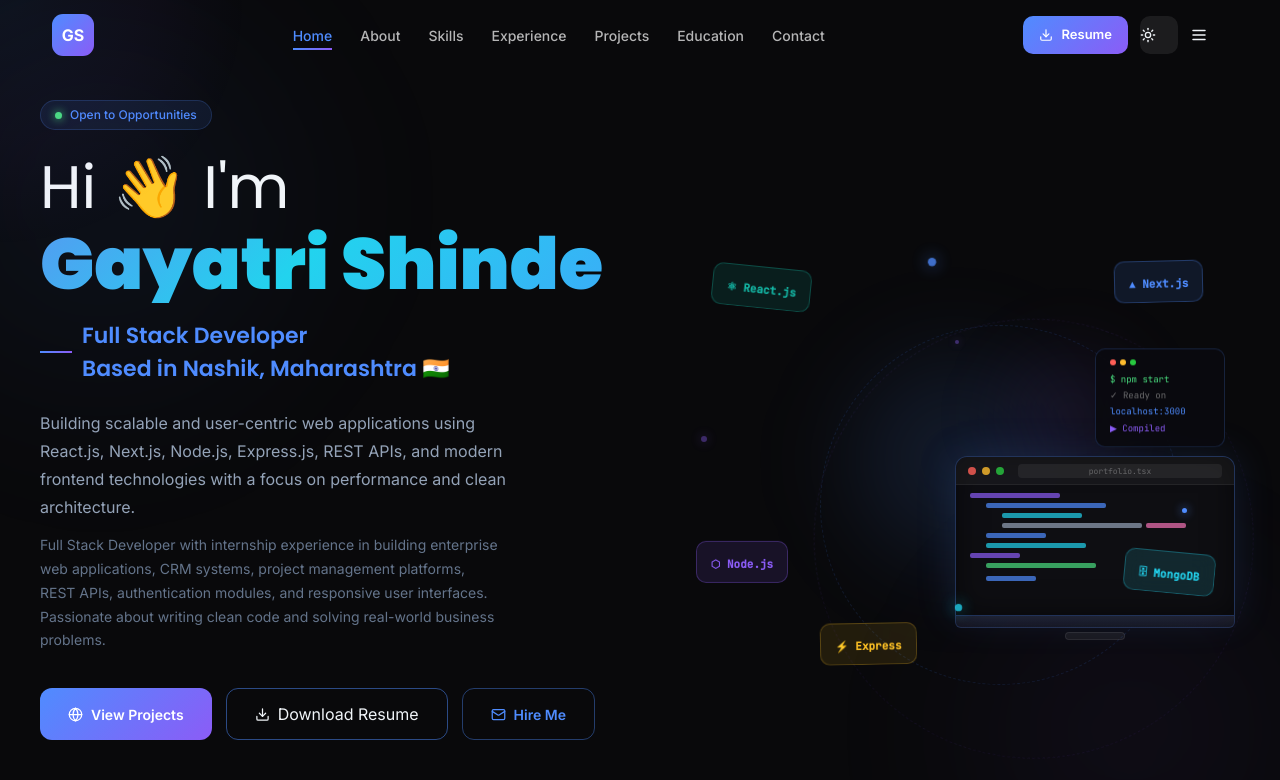
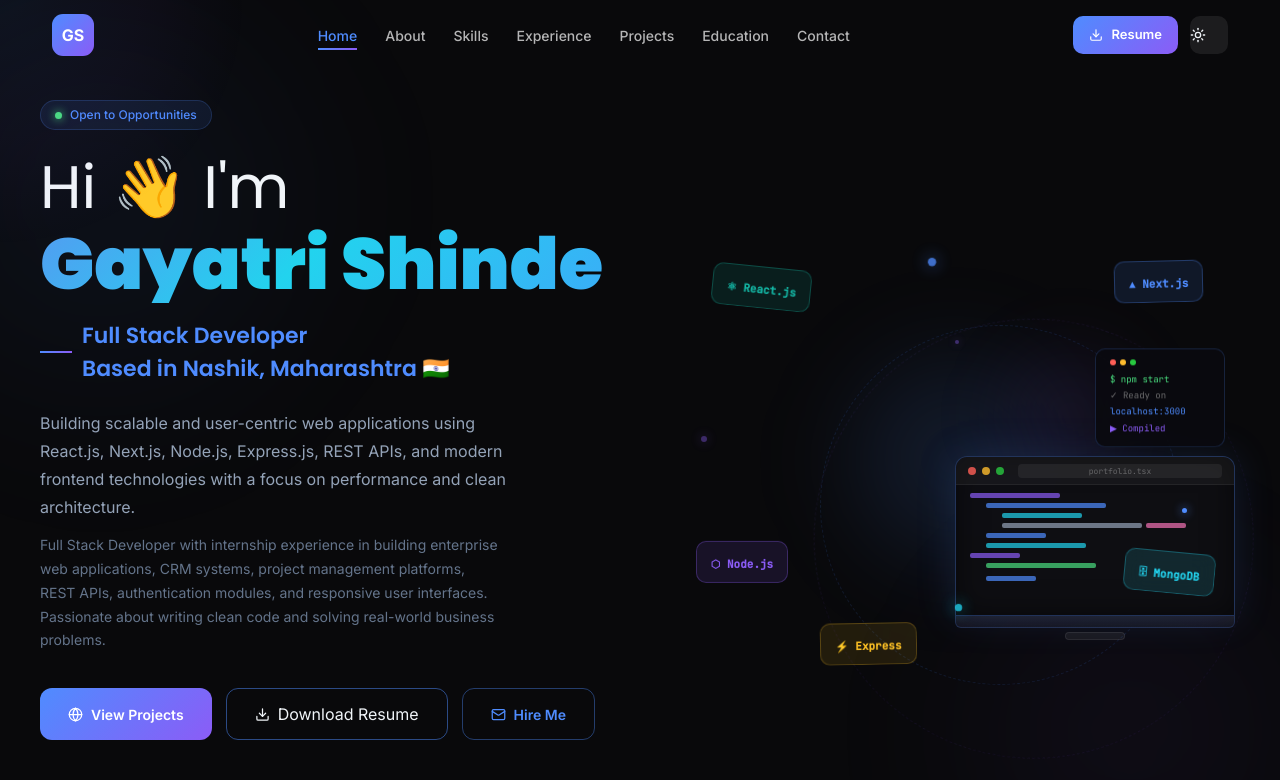
Before and after one commit to gayatrissss/my-portfolio, a React (Vite) app: page / in a window 1280 px wide. Shown: the top 780 px of the page. Built offline with nearby package versions, Linux system fonts and the light colour scheme.

Commit message:
third commit

```diff
--- a/src/app/App.tsx
+++ b/src/app/App.tsx
@@ -181,6 +181,23 @@ const GLOBAL_CSS = `
     .why-grid{ grid-template-columns:1fr !important; }
     .skills-grid{ grid-template-columns:1fr !important; }
   }
+    .show-mobile{
+  display:none;
+}
+
+@media (max-width:768px){
+
+  .show-mobile{
+    display:flex !important;
+    align-items:center;
+    justify-content:center;
+  }
+
+  .hide-mobile{
+    display:none !important;
+  }
+
+}
 `;
 
 // ─── Loading Screen ──────────────────────────────────────────────────────────
@@ -402,7 +419,14 @@ function Navbar({ isDark, setIsDark }: { isDark: boolean; setIsDark: (v: boolean
           </div>
 
           {/* ACTIONS */}
-          <div style={{ display: "flex", alignItems: "center", gap: 12 }}>
+          <div
+  style={{
+    display: "flex",
+    alignItems: "center",
+    gap: 12,
+    flexShrink: 0,
+  }}
+>
             {/* Resume */}
             <button
               className="hide-mobile btnp"
@@ -446,6 +470,7 @@ function Navbar({ isDark, setIsDark }: { isDark: boolean; setIsDark: (v: boolean
 
             {/* Mobile menu */}
             <button
+             className="show-mobile"
               onClick={() => setMenuOpen(!menuOpen)}
               style={{
                 width: 38,
```
